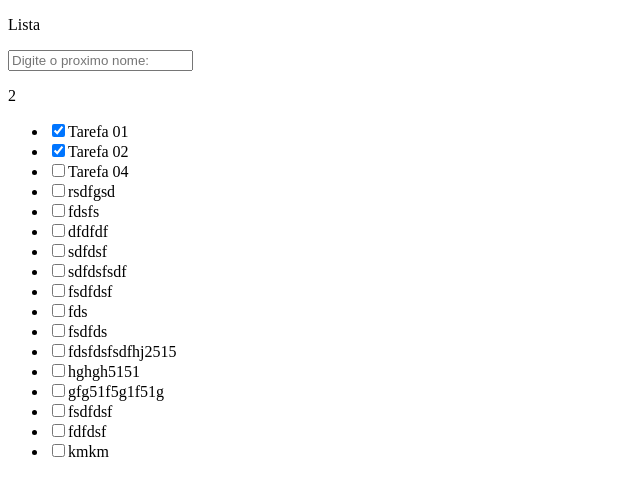
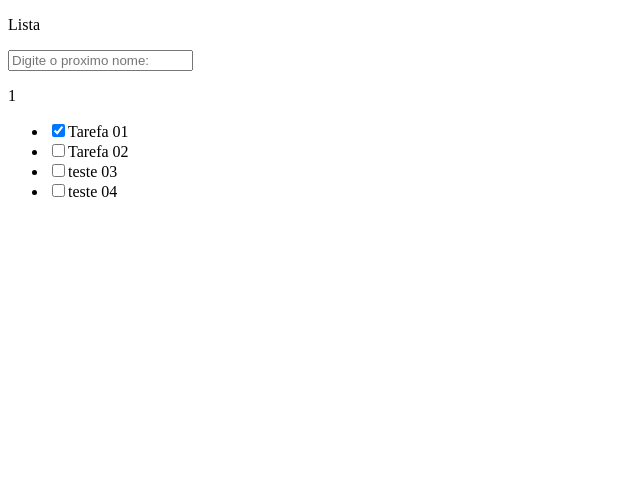
Before and after one commit to hydrahtec/REACT, a React (Create React App) app in the folder aulas/: page /pagina-inicial in a window 1280 px wide. Shown: the top 496 px of the page, without its empty margins (0-640 px from the left). Built offline with nearby package versions, Linux system fonts and the light colour scheme; data requests are answered from the project's data file.

Commit message:
update Api

```diff
--- a/aulas/mock/db.json
+++ b/aulas/mock/db.json
@@ -7,82 +7,17 @@
     },
     {
       "title": "Tarefa 02",
-      "isCompleted": true,
+      "isCompleted": false,
       "id": "2"
     },
     {
-      "title": "Tarefa 04",
-      "isCompleted": false,
-      "id": "4"
-    },
-    {
-      "id": "c4e6",
-      "title": "rsdfgsd",
+      "id": "4838",
+      "title": "teste 03",
       "isCompleted": false
     },
     {
-      "id": "9c96",
-      "title": "fdsfs",
-      "isCompleted": false
-    },
-    {
-      "id": "e005",
-      "title": "dfdfdf",
-      "isCompleted": false
-    },
-    {
-      "id": "448c",
-      "title": "sdfdsf",
-      "isCompleted": false
-    },
-    {
-      "id": "393d",
-      "title": "sdfdsfsdf",
-      "isCompleted": false
-    },
-    {
-      "id": "88b6",
-      "title": "fsdfdsf",
-      "isCompleted": false
-    },
-    {
-      "id": "714b",
-      "title": "fds",
-      "isCompleted": false
-    },
-    {
-      "id": "59f3",
-      "title": "fsdfds",
-      "isCompleted": false
-    },
-    {
-      "id": "daab",
-      "title": "fdsfdsfsdfhj2515",
-      "isCompleted": false
-    },
-    {
-      "id": "4172",
-      "title": "hghgh5151",
-      "isCompleted": false
-    },
-    {
-      "id": "2ec5",
-      "title": "gfg51f5g1f51g",
-      "isCompleted": false
-    },
-    {
-      "id": "0053",
-      "title": "fsdfdsf",
-      "isCompleted": false
-    },
-    {
-      "id": "8867",
-      "title": "fdfdsf",
-      "isCompleted": false
-    },
-    {
-      "id": "9d03",
-      "title": "kmkm",
+      "id": "5b4e",
+      "title": "teste 04",
       "isCompleted": false
     }
   ]
--- a/aulas/src/App/pages/dashboard/Dashboard.tsx
+++ b/aulas/src/App/pages/dashboard/Dashboard.tsx
@@ -27,14 +27,41 @@ export const Dashboard = () => {
             if (lista.some((listItem) => listItem.title === value)) return;
 
             TarefasService.create({title: value, isCompleted: false})
-            .then((result) => {
+                .then((result) => {
                 if (result instanceof ApiException) {
                     alert(result.message)
                 } else {
-                    setLista((oldList) => [...oldList, result]);
+                    setLista((oldList) => {
+                        return [
+                            ...oldList,
+                            result,
+                        ];
+                    });
                 }
             });
         }
+    }, [lista]);
+
+    const handleTogleComplete = useCallback((id: number) => {
+        const tarefaToUpdate = lista.find((tarefa) => tarefa.id === id);
+        if (!tarefaToUpdate) return;
+
+        TarefasService.updateById(id, {
+            ...tarefaToUpdate,
+            isCompleted: !tarefaToUpdate.isCompleted,
+        }).then((result) => {
+            if (result instanceof ApiException) {
+                alert(result.message)
+            } else {
+                setLista((oldList) => {
+                    return oldList.map(oldListItem => {
+                        if (oldListItem.id === id) return result;
+                        return oldListItem;
+                    });
+                });
+            }
+        });
+
     }, [lista]);
 
     return (
@@ -49,19 +76,9 @@ export const Dashboard = () => {
          <ul>
             {lista.map((ListItem) => {
                 return <li key={ListItem.id}>
-                    <input type="checkbox" name="Selected" id="Selected" placeholder='Selecione'
+                    <input type="checkbox" placeholder='Selecione'
                     checked={ListItem.isCompleted}
-                    onChange={() => {
-                        setLista(oldList => {
-                            return oldList.map(oldListItem => {
-                                const newisCompleted = oldListItem.title === ListItem.title ? !oldListItem.isCompleted : oldListItem.isCompleted;
-                                return {
-                                  ...ListItem,
-                                    isSelected: newisCompleted,
-                                };
-                            });
-                        })
-                    }} />
+                    onChange={() => handleTogleComplete(ListItem.id)} />
                     {ListItem.title}
                     </li>
             })}
```
